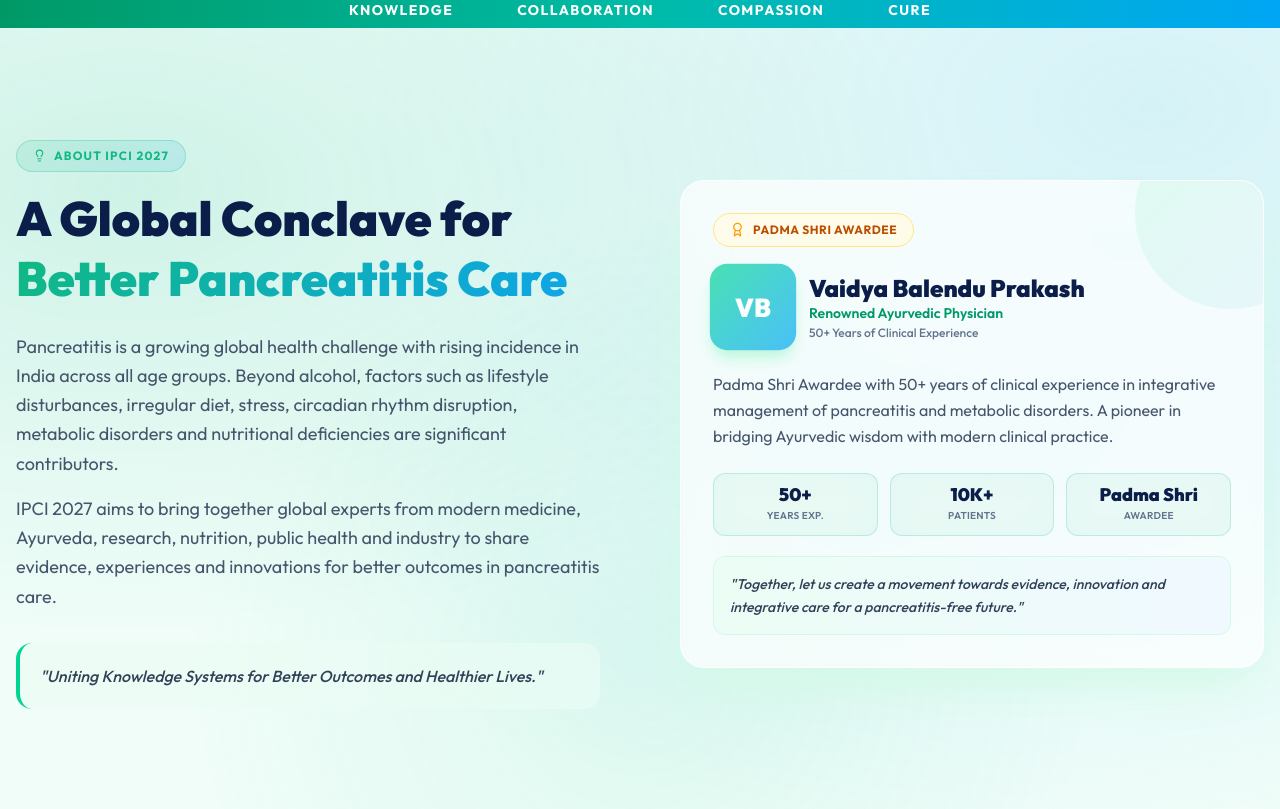
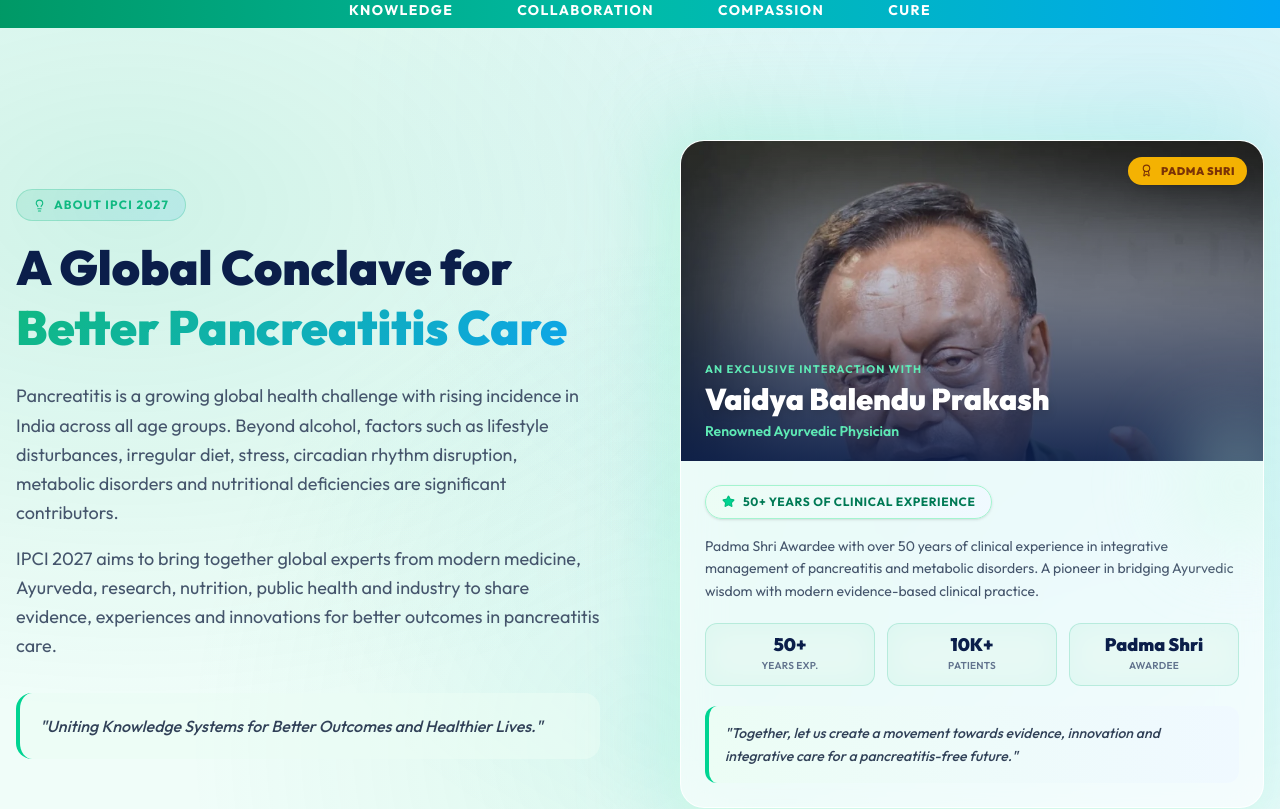
Before and after one commit to Iaak12/ipcilandingpage, a React (Vite) app in the folder frontend/: page / in a window 1280 px wide. Shown: the part 1080-1889 px from the top of the page. Built offline with nearby package versions, Linux system fonts and the light colour scheme.

Commit message:
Vaidya Balendu Prakash image added

```diff
--- a/frontend/src/App.jsx
+++ b/frontend/src/App.jsx
@@ -385,44 +385,42 @@
           {/* Right: Vaidya Balendu Prakash */}
           <motion.div variants={scaleIn}>
             <div className="relative">
-              <div className="glass rounded-3xl p-8 shadow-2xl shadow-emerald-100 border border-emerald-50 relative overflow-hidden">
-                {/* Decorative circle */}
-                <div className="absolute -top-16 -right-16 w-48 h-48 rounded-full bg-gradient-to-br from-emerald-100 to-sky-100 opacity-60 pointer-events-none" />
-
-                <div className="relative z-10">
-                  {/* Header badge */}
-                  <div className="inline-flex items-center gap-2 bg-gradient-to-r from-amber-50 to-yellow-50 border border-amber-200 px-4 py-2 rounded-full mb-5">
-                    <Award size={15} className="text-amber-500" />
-                    <span className="text-xs font-bold text-amber-700 uppercase tracking-wider">Padma Shri Awardee</span>
+              {/* Glow ring behind card */}
+              <div className="absolute inset-0 rounded-3xl bg-gradient-to-br from-emerald-300/30 to-sky-300/20 blur-2xl scale-105 pointer-events-none" />
+              <div className="relative glass rounded-3xl shadow-2xl shadow-emerald-100 border border-emerald-50 overflow-hidden">
+                {/* Photo area */}
+                <div className="relative h-72 sm:h-80 overflow-hidden">
+                  <img src="/Vd BP.webp" alt="Padma Shri Vaidya Balendu Prakash" className="w-full h-full object-cover object-top" />
+                  <div className="absolute inset-0 bg-gradient-to-t from-[#0B1E4A]/90 via-[#0B1E4A]/30 to-transparent" />
+                  <div className="absolute top-4 right-4 flex items-center gap-2 bg-amber-400/95 backdrop-blur-sm px-3 py-1.5 rounded-full shadow-lg">
+                    <Award size={13} className="text-amber-900" />
+                    <span className="text-[11px] font-black text-amber-900 uppercase tracking-wider">Padma Shri</span>
                   </div>
-
-                  {/* Avatar placeholder */}
-                  <div className="flex items-center gap-4 mb-6">
-                    <div className="w-20 h-20 rounded-2xl bg-gradient-to-br from-emerald-400 to-sky-500 flex items-center justify-center text-white font-black text-2xl shadow-lg shadow-emerald-200 shrink-0 pulse-ring">
-                      VB
-                    </div>
-                    <div>
-                      <h3 className="text-xl sm:text-2xl font-black text-[#0B1E4A] leading-tight">Vaidya Balendu Prakash</h3>
-                      <p className="text-emerald-600 font-semibold text-sm">Renowned Ayurvedic Physician</p>
-                      <p className="text-slate-500 text-xs font-medium mt-0.5">50+ Years of Clinical Experience</p>
-                    </div>
+                  <div className="absolute bottom-0 left-0 right-0 px-6 pb-5">
+                    <p className="text-[11px] font-bold text-emerald-300 uppercase tracking-widest mb-1">An Exclusive Interaction with</p>
+                    <h3 className="text-2xl sm:text-3xl font-black text-white leading-tight drop-shadow-lg">Vaidya Balendu Prakash</h3>
+                    <p className="text-emerald-300 font-semibold text-sm mt-0.5">Renowned Ayurvedic Physician</p>
                   </div>
-
-                  <p className="text-slate-600 text-sm sm:text-base leading-relaxed mb-6">
-                    Padma Shri Awardee with 50+ years of clinical experience in integrative management of pancreatitis and metabolic disorders. A pioneer in bridging Ayurvedic wisdom with modern clinical practice.
+                </div>
+                {/* Info below photo */}
+                <div className="p-6 relative">
+                  <div className="absolute -top-10 -right-10 w-32 h-32 rounded-full bg-emerald-100/40 blur-2xl pointer-events-none" />
+                  <div className="inline-flex items-center gap-2 bg-gradient-to-r from-emerald-50 to-sky-50 border border-emerald-200 px-4 py-2 rounded-full mb-4 shadow-sm">
+                    <Star size={13} className="text-emerald-500 fill-emerald-400" />
+                    <span className="text-xs font-bold text-emerald-700 uppercase tracking-wider">50+ Years of Clinical Experience</span>
+                  </div>
+                  <p className="text-slate-600 text-sm leading-relaxed mb-5">
+                    Padma Shri Awardee with over 50 years of clinical experience in integrative management of pancreatitis and metabolic disorders. A pioneer in bridging Ayurvedic wisdom with modern evidence-based clinical practice.
                   </p>
-
-                  {/* Stats */}
-                  <div className="grid grid-cols-3 gap-3">
+                  <div className="grid grid-cols-3 gap-3 mb-5">
                     {[{ num: '50+', label: 'Years Exp.' }, { num: '10K+', label: 'Patients' }, { num: 'Padma Shri', label: 'Awardee' }].map(({ num, label }, i) => (
-                      <div key={i} className="text-center p-3 rounded-xl glass-green">
+                      <div key={i} className="text-center p-3 rounded-xl glass-green border border-emerald-100">
                         <p className="font-black text-[#0B1E4A] text-lg leading-none">{num}</p>
                         <p className="text-[10px] font-semibold text-slate-500 mt-1 uppercase tracking-wide">{label}</p>
                       </div>
                     ))}
                   </div>
-
-                  <blockquote className="mt-5 p-4 rounded-xl bg-gradient-to-r from-emerald-50 to-sky-50 border border-emerald-100 text-sm text-slate-700 italic font-medium leading-relaxed">
+                  <blockquote className="p-4 rounded-xl bg-gradient-to-r from-emerald-50 to-sky-50 border-l-4 border-emerald-400 text-sm text-slate-700 italic font-medium leading-relaxed">
                     "Together, let us create a movement towards evidence, innovation and integrative care for a pancreatitis-free future."
                   </blockquote>
                 </div>
@@ -434,6 +432,7 @@
     </section>
   );
 }
+
 
 // ─── OBJECTIVES SECTION ──────────────────────────────────────────────────────
 
```
Also changed, not shown: frontend/public/Vd BP.webp (added).
